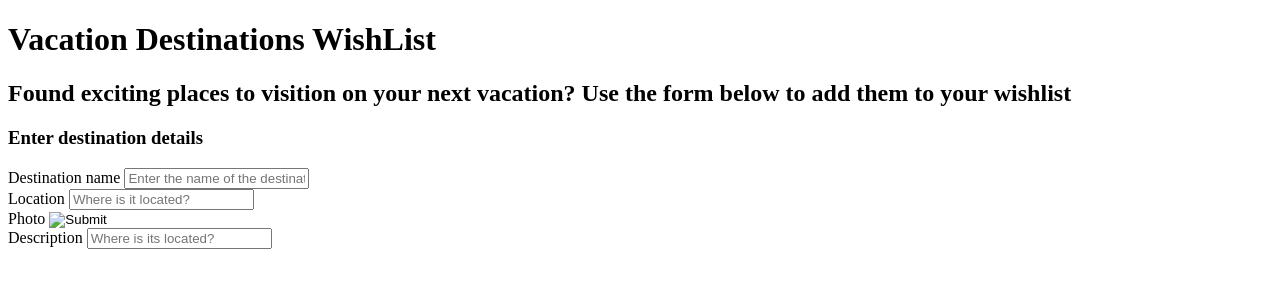
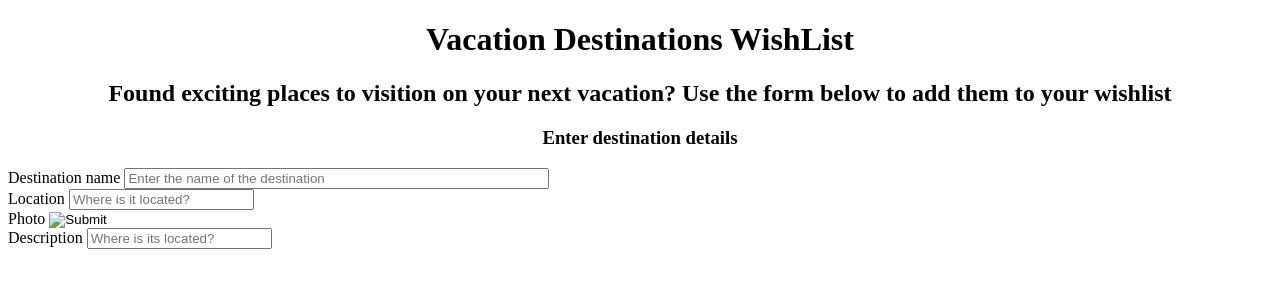
Before and after one commit to apekshyakh/forms, a plain HTML site: page index.html in a window 1280 px wide. Drawn offline with Linux system fonts and the light colour scheme.

Commit message:
Increased input size of destination input

```diff
--- a/index.html
+++ b/index.html
@@ -6,18 +6,21 @@
     <title>Forms</title>
     <link rel="stylesheet" href="styles.css" />
   </head>
-  <h1>Vacation Destinations WishList</h1>
-  <h2>
+
+  <h1 style="text-align: center">Vacation Destinations WishList</h1>
+  <h2 style="text-align: center">
     Found exciting places to visition on your next vacation? Use the form below
     to add them to your wishlist
   </h2>
+
   <body>
-    <h3>Enter destination details</h3>
+    <h3 style="text-align: center">Enter destination details</h3>
 
     <form action="">
       <div>
         <label for="destinationname">Destination name</label>
         <input
+          size="50px;"
           type="text"
           placeholder="Enter the name of the destination"
           name="destinationname"
```
